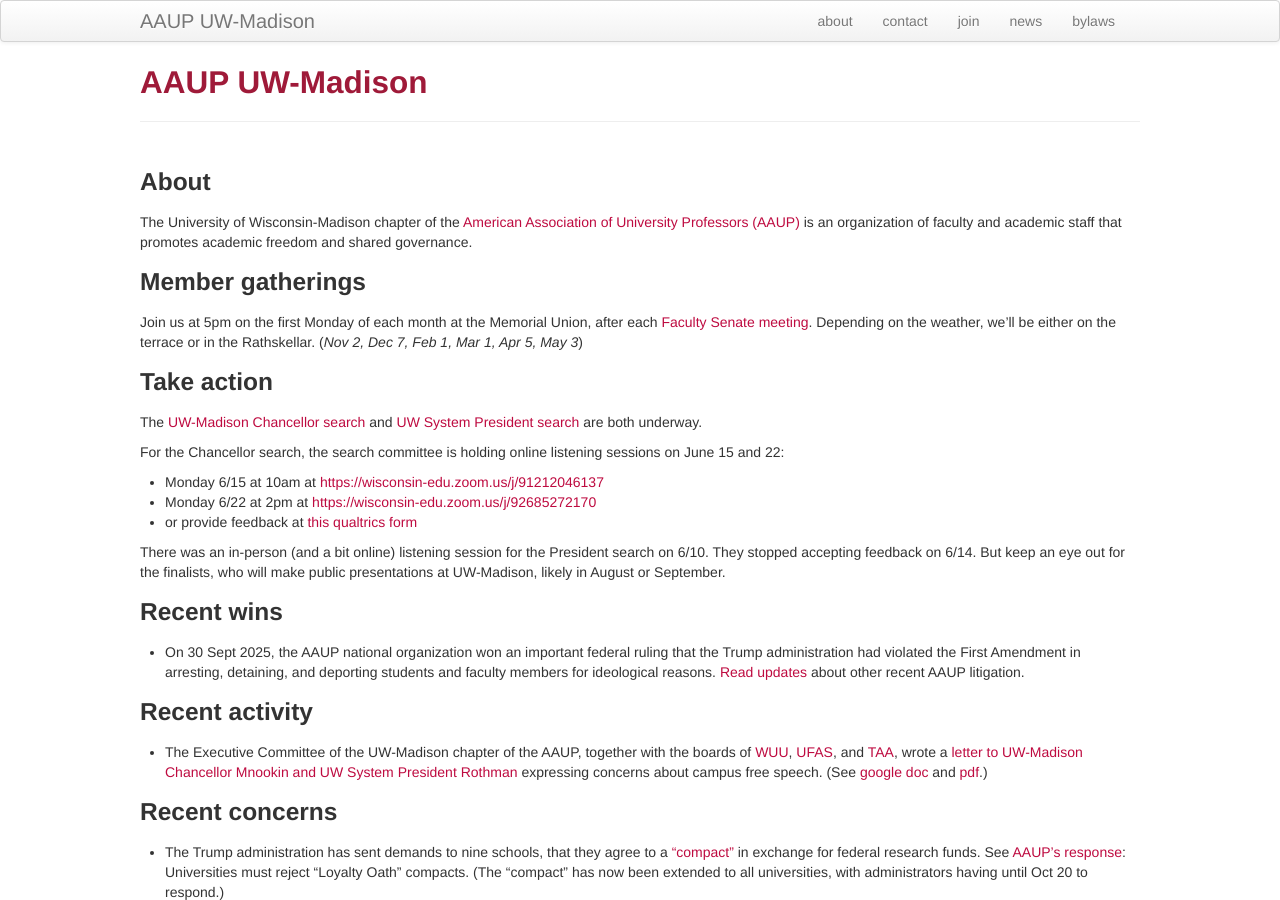
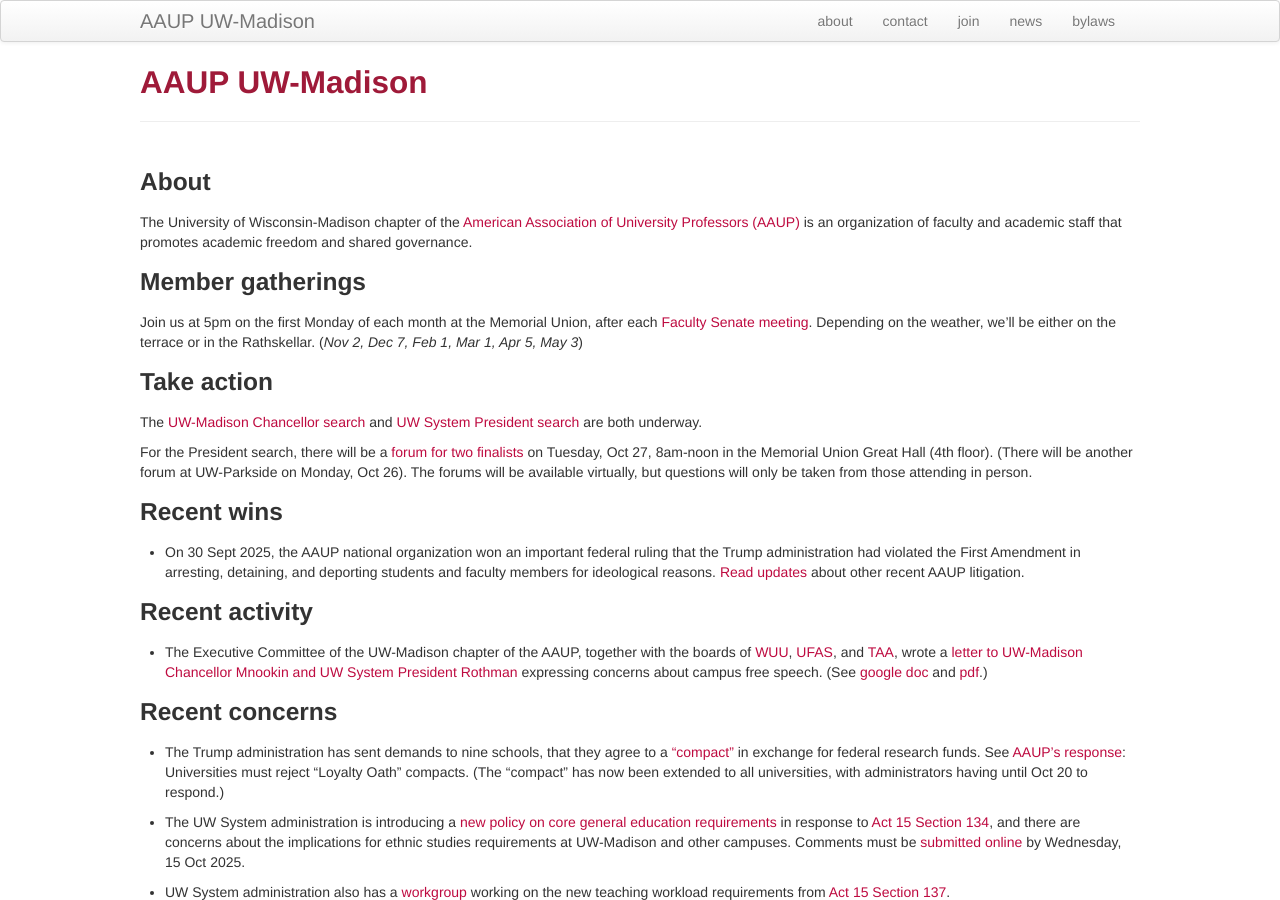
Before and after one commit to aaupmadison/aaupmadison.github.io, a Jekyll site: the page built from index.md, in a window 1280 px wide and 900 px high. Built offline with Jekyll 4.4.1, drawn with Linux system fonts in a browser that asks for light colours.

Commit message:
index.md: forum for UW President finalists

```diff
--- a/index.md
+++ b/index.md
@@ -26,17 +26,12 @@ and
 [UW System President search](https://www.wisconsin.edu/presidential-search-2026/)
 are both underway.
 
-For the Chancellor search, the search committee is holding online
-listening sessions on June 15 and 22:
-
-- Monday 6/15 at 10am at <https://wisconsin-edu.zoom.us/j/91212046137>
-- Monday 6/22 at 2pm at <https://wisconsin-edu.zoom.us/j/92685272170>
-- or provide feedback at [this qualtrics form](https://uwsystemadmin.qualtrics.com/jfe/form/SV_3V2kXO2MZUKq1pQ)
-
-There was an in-person (and a bit online) listening session for the
-President search on 6/10. They stopped accepting feedback on 6/14.
-But keep an eye out for the finalists, who will make public
-presentations at UW-Madison, likely in August or September.
+For the President search, there will be a [forum for two
+finalists](https://news.wisc.edu/save-the-dates-help-shape-the-future-of-wisconsins-universities/)
+on Tuesday, Oct 27, 8am-noon in the Memorial Union Great Hall (4th
+floor). (There will be another forum at UW-Parkside on Monday, Oct
+26). The forums will be available virtually, but questions will only
+be taken from those attending in person.
 
 
 ### Recent wins
```
